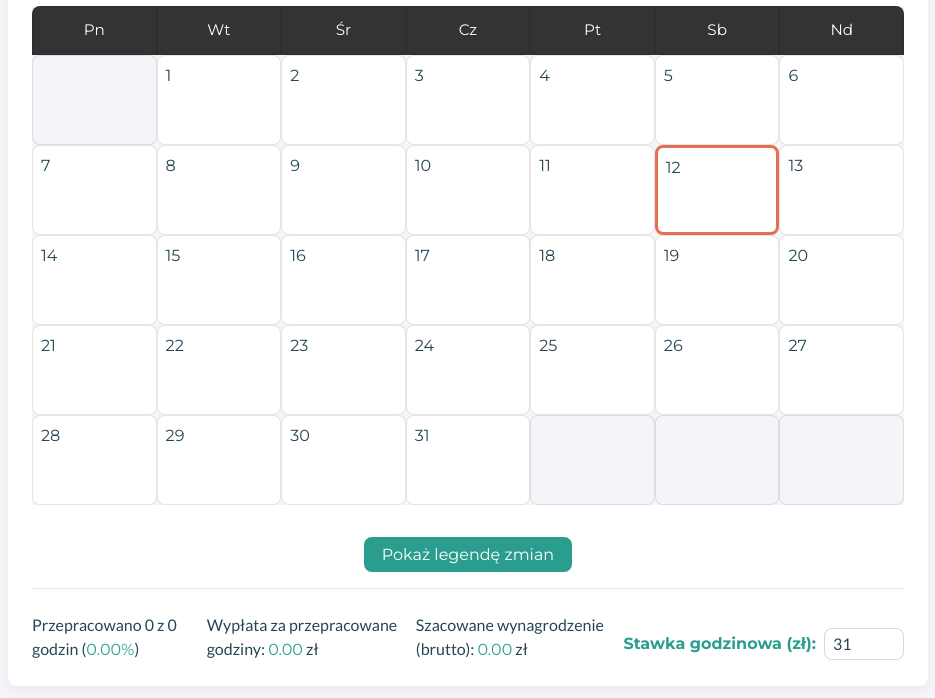
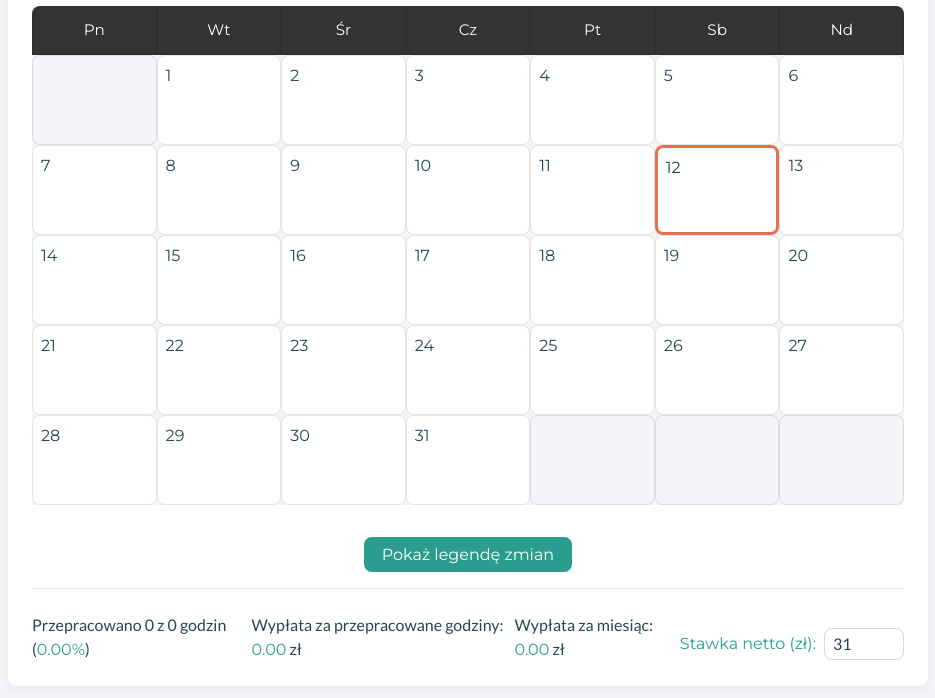
Before and after one commit to taachii/shift-scheduler, a plain HTML site: page index.html in a window 1280 px wide. Shown: the part 108-806 px from the top of the page, without its empty margins (172-1107 px from the left). Drawn offline with Linux system fonts and the light colour scheme.

Commit message:
Update rate text

```diff
--- a/css/style.css
+++ b/css/style.css
@@ -326,7 +326,6 @@ footer > div:last-child {
 }
 
 footer > div:last-child label {
-  font-weight: 600;
   font-family: var(--font-heading);
   color: var(--color-primary);
   white-space: nowrap;
--- a/index.html
+++ b/index.html
@@ -31,9 +31,9 @@
     <footer>
       <div id="workSummary">Przepracowano 0 z 0 godzin (0.00%)</div>
       <div>Wypłata za przepracowane godziny: <span id="earnedPay">0</span> zł</div>
-      <div>Szacowane wynagrodzenie (brutto): <span id="totalPay">0</span> zł</div>
+      <div>Wypłata za miesiąc: <span id="totalPay">0</span> zł</div>
       <div style="margin-top: 0.8rem;">
-        <label for="rateInput">Stawka godzinowa (zł): </label>
+        <label for="rateInput">Stawka netto (zł): </label>
         <input type="number" id="rateInput" min="0" step="0.01" style="width: 80px;" />
       </div>
     </footer>
```
